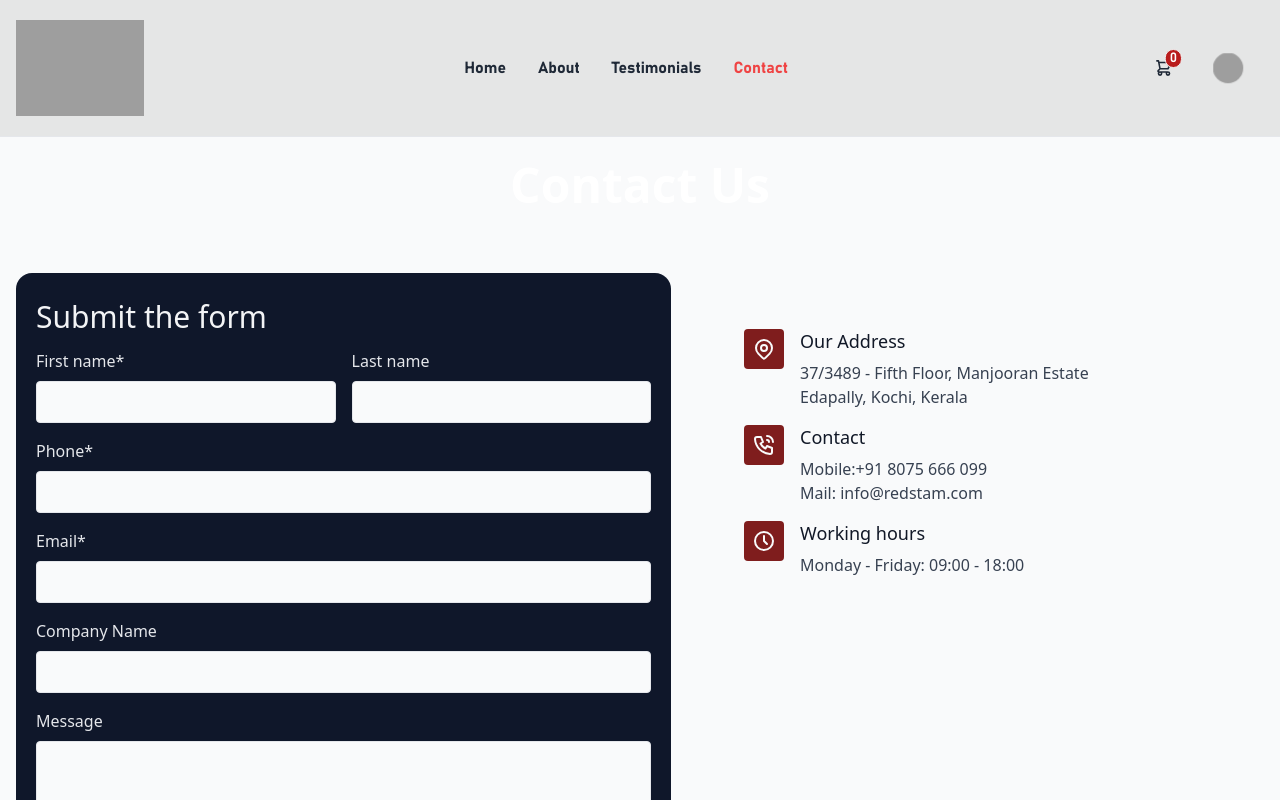
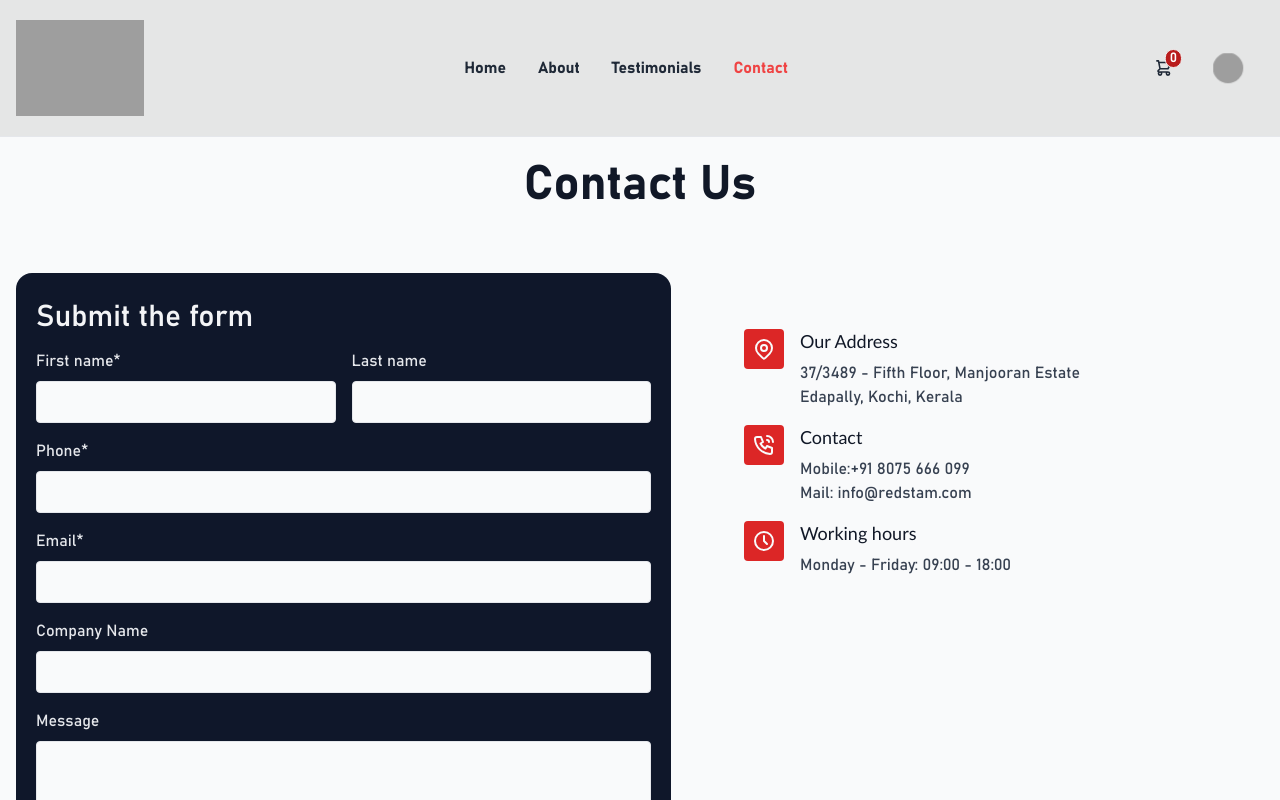
Before and after one commit to miknivin/redstam-001, a React (Create React App) app in the folder frontend/: page /contact in a window 1280 px wide. Shown: the top 800 px of the page. Built offline with nearby package versions, Linux system fonts and the light colour scheme; no server answers; grey boxes are pictures that could not be loaded.

Commit message:
corrections-2

```diff
--- a/frontend/src/Components/Layouts/About.jsx
+++ b/frontend/src/Components/Layouts/About.jsx
@@ -77,8 +77,8 @@ const About = () => {
               className="mb-4 text-4xl tracking-tight text-gray-900 font-bcf font-medium"
             >
               REDISCOVERING NATURE'S EMBRACE:{" "}
-              <span className="bg-gradient-to-br from-pink-800 to-red-600 text-transparent bg-clip-text font-bcf">
-                The Redstam Journey
+              <span className=" text-red-600 font-bcf">
+                The REDSTAM Journey
               </span>
             </motion.h2>
             <motion.p
--- a/frontend/src/Components/Layouts/HeaderRe.jsx
+++ b/frontend/src/Components/Layouts/HeaderRe.jsx
@@ -266,7 +266,7 @@ const HeaderRe = () => {
             <li>
               <Link
                 to="/"
-                className={`block py-2 px-3 rounded md:bg-transparent md:hover:text-red-700 md:p-0 ${isActive("/")}`}
+                className={`block py-2 px-3 rounded md:bg-transparent md:hover:text-red-500 md:p-0 ${isActive("/")}`}
                 aria-current="page"
                 onClick={handleButtonClick} // Call handleButtonClick on click
               >
@@ -276,7 +276,7 @@ const HeaderRe = () => {
             <li>
               <Link
                 to="/about"
-                className={`block py-2 px-3 rounded md:bg-transparent md:hover:text-red-700 md:p-0 ${isActive("/about")}`}
+                className={`block py-2 px-3 rounded md:bg-transparent md:hover:text-red-500 md:p-0 ${isActive("/about")}`}
                 onClick={handleButtonClick} // Call handleButtonClick on click
               >
                 About
@@ -285,7 +285,7 @@ const HeaderRe = () => {
             <li>
               <Link
                 to="/#testimonials" // Target location of the link
-                className={`block py-2 px-3 rounded md:bg-transparent md:hover:text-red-700 md:p-0 ${activeMenuItem === "testimonials" ? "text-red-700" : ""}`} // Dynamically generated CSS classes
+                className={`block py-2 px-3 rounded md:bg-transparent md:hover:text-red-500 md:p-0 ${activeMenuItem === "testimonials" ? "text-red-500" : ""}`}
                 onClick={() =>
                   scrollToElement("testimonialsRef", "testimonials")
                 } // Function to execute on click (scroll to testimonials section)
@@ -296,7 +296,7 @@ const HeaderRe = () => {
             <li>
               <Link
                 to="/contact"
-                className={`block py-2 px-3 rounded md:bg-transparent md:hover:text-red-700 md:p-0 ${isActive("/contact")}`}
+                className={`block py-2 px-3 rounded md:bg-transparent md:hover:text-red-500 md:p-0 ${isActive("/contact")}`}
                 onClick={handleButtonClick} // Call handleButtonClick on click
               >
                 Contact
--- a/frontend/src/Components/contactUs/Contact.jsx
+++ b/frontend/src/Components/contactUs/Contact.jsx
@@ -8,7 +8,7 @@ const Contact = () => {
   return (
     <div>
       <section data-section id="contactRef" className="bb-black bg-gray-50 ">
-        <h1 className="text-center text-5xl pt-6 font-bold text-white dark:text-white">
+        <h1 className="text-center text-5xl pt-6 font-bold text-gray-900 font-bcf">
           Contact Us
         </h1>
         <div className="grid max-w-screen-xl px-4 py-8 mx-auto lg:gap-8 xl:gap-0 lg:py-16 lg:grid-cols-12">
@@ -16,9 +16,9 @@ const Contact = () => {
             <Forms />
           </div>
           <div className="lg:mt-0 lg:col-span-5 lg:flex my-3">
-            <ul class="mb-6 md:mb-0 pt-5 md:pt-14 ">
+            <ul class="mb-6 md:mb-0 pt-5 md:pt-14 font-calibri">
               <li class="flex">
-                <div class="flex h-10 w-10 items-center justify-center rounded bg-red-900 text-gray-50">
+                <div class="flex h-10 w-10 items-center justify-center rounded bg-red-600 text-gray-50">
                   <svg
                     xmlns="http://www.w3.org/2000/svg"
                     width="24"
@@ -48,7 +48,7 @@ const Contact = () => {
                 </div>
               </li>
               <li class="flex">
-                <div class="flex h-10 w-10 items-center justify-center rounded bg-red-900 text-gray-50">
+                <div class="flex h-10 w-10 items-center justify-center rounded bg-red-600 text-gray-50">
                   <svg
                     xmlns="http://www.w3.org/2000/svg"
                     width="24"
@@ -79,7 +79,7 @@ const Contact = () => {
                 </div>
               </li>
               <li class="flex">
-                <div class="flex h-10 w-10 items-center justify-center rounded bg-red-900 text-gray-50">
+                <div class="flex h-10 w-10 items-center justify-center rounded bg-red-600 text-gray-50">
                   <svg
                     xmlns="http://www.w3.org/2000/svg"
                     width="24"
--- a/frontend/src/Components/contactUs/Forms.jsx
+++ b/frontend/src/Components/contactUs/Forms.jsx
@@ -80,14 +80,14 @@ const Forms = () => {
       <div className="w-full">
         <div>
           <h3
-            className="text-3xl my-3 mb-5 leading-6 font-medium text-gray-100 dark:text-gray-50"
+            className="text-3xl my-3 mb-5 leading-6 font-medium text-gray-100 dark:text-gray-50 font-bcf"
             id="modal-headline"
           >
             Submit the form
           </h3>
         </div>
         <form
-          className="w-full h-full text-start mx-auto grid max-w-screen-md gap-4 sm:grid-cols-2"
+          className="w-full h-full text-start mx-auto grid max-w-screen-md gap-4 sm:grid-cols-2 font-calibri"
           onSubmit={handleFormSubmit}
         >
           <div>
@@ -184,7 +184,7 @@ const Forms = () => {
           <div className="flex items-center justify-between sm:col-span-2">
             <button
               type="submit"
-              className=" bg-red-600 inline-block rounded-lg px-8 py-3 text-center text-sm font-light text-white outline-none ring-red-300 transition duration-100 hover:bg-red-700 focus-visible:ring active:bg-red-800 md:text-base"
+              className=" bg-red-600 font-medium inline-block rounded-lg px-8 py-3 text-center text-sm font-calibri text-white outline-none ring-red-300 transition duration-100 hover:bg-red-700 focus-visible:ring active:bg-red-800 md:text-base"
               disabled={loading} // Disable the button when loading
             >
               {loading ? (
--- a/frontend/src/Components/extras/Benefits.jsx
+++ b/frontend/src/Components/extras/Benefits.jsx
@@ -44,7 +44,7 @@ const Benefits = () => {
               <motion.div
                 key={index}
                 variants={item}
-                className="border border-gray-100 dark:border-gray-700 rounded-3xl bg-white dark:bg-gray-50 px-8 pt-12 shadow-2xl shadow-gray-600/10 dark:shadow-none sm:px-12 lg:px-8"
+                className="border rounded-3xl bg-white dark:bg-gray-50 px-8 pt-12 shadow-2xl shadow-gray-600/10 dark:shadow-none sm:px-12 lg:px-8"
               >
                 <div className=" mb-2 space-y-2">
                   <h3 className="text-3xl font-semibold text-gray-800 font-bcf text-center">
@@ -56,11 +56,9 @@ const Benefits = () => {
                 </div>
                 <img
                   src={benefit.imageSrc}
-                  className="mx-auto w-2/3"
+                  className="mx-auto w-1/2"
                   alt="illustration"
                   loading="lazy"
-                  width={900}
-                  height={600}
                 />
               </motion.div>
             ))}
--- a/frontend/src/Components/utilities/ScrollToTopButton.jsx
+++ b/frontend/src/Components/utilities/ScrollToTopButton.jsx
@@ -29,7 +29,7 @@ const ScrollToTopButton = () => {
       {isVisible && (
         <button
           onClick={scrollToTop}
-          className="fixed right-3 bottom-3 group p-8 z-[99999999] transition-all ease-in delay-500 flex items-center justify-center text-white bg-gradient-to-br from-red-600 to-red-900 rounded-full w-14 h-14 hover:bg-gradient-to-tl focus:ring-4 focus:ring-red-300 focus:outline-none dark:focus:ring-red-200"
+          className="fixed right-3 bottom-3 group p-8 z-[99999999] transition-all ease-in delay-500 flex items-center justify-center text-white bg-red-600 rounded-full w-14 h-14 hover:bg-gradient-to-tl focus:ring-4 focus:ring-red-300 focus:outline-none dark:focus:ring-red-200"
         >
           <i className="fa-solid fa-chevron-up text-xl md:text-3xl"></i>
           <span className="sr-only">Scroll to top</span>
```
Also changed, not shown: 12 other files (tests, documents, lock files or other folders).
